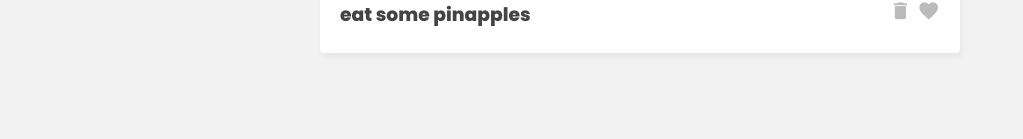
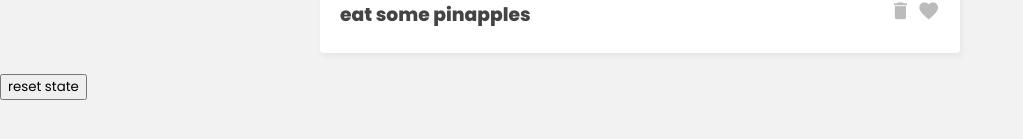
Before and after one commit to AdaN6/pinia-task, a Vue app: page / in a window 1280 px wide. Shown: the part 627-766 px from the top of the page, without its empty margins (0-1023 px from the left). Built offline with nearby package versions, Linux system fonts and the light colour scheme; data requests are answered from the project's data file.

Commit message:
created button for reset state

```diff
--- a/src/App.vue
+++ b/src/App.vue
@@ -41,6 +41,8 @@
       </div>
     </div>
 
+    <button @click="taskStore.$reset">reset state</button>
+
   </main>
 </template>
 
```
